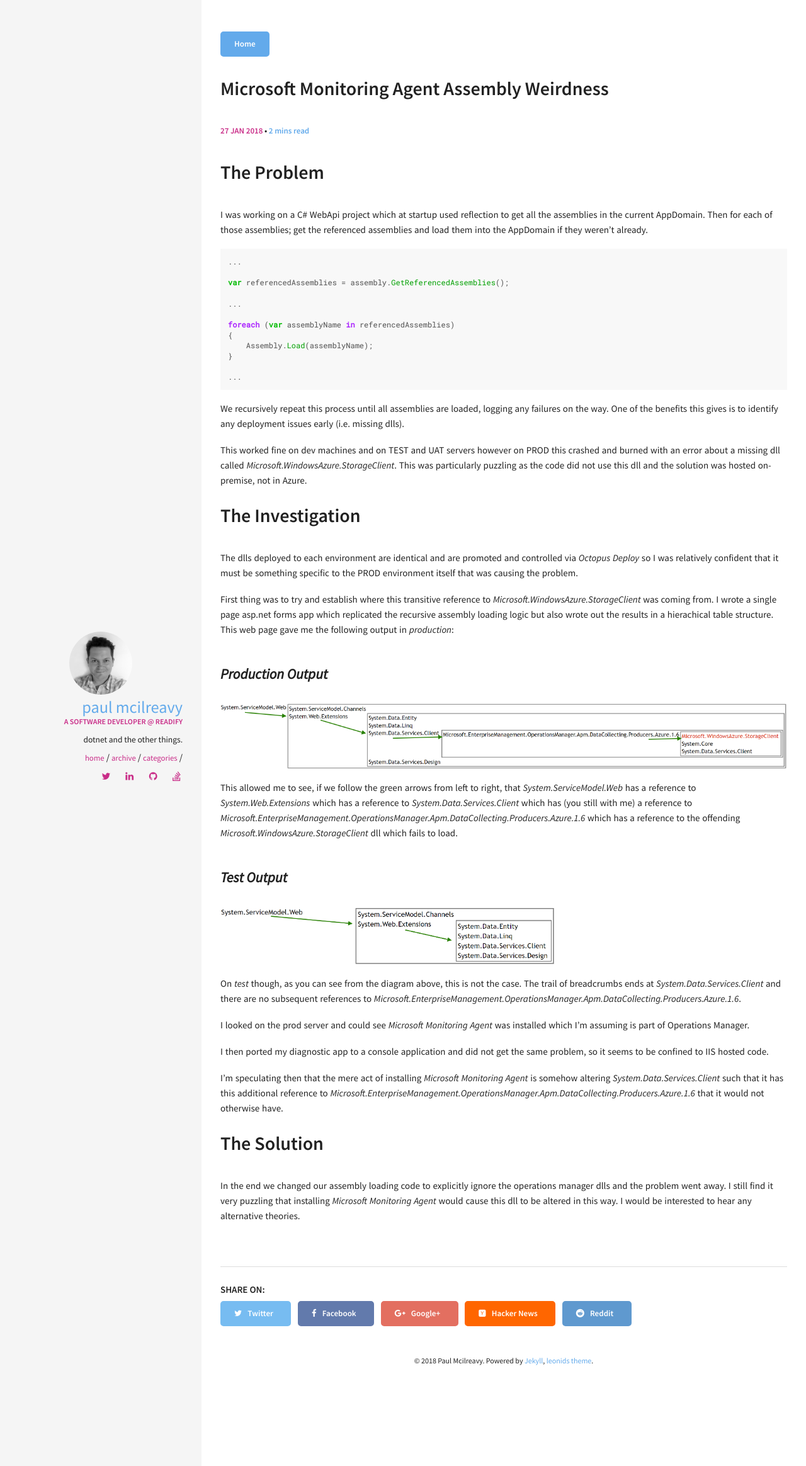
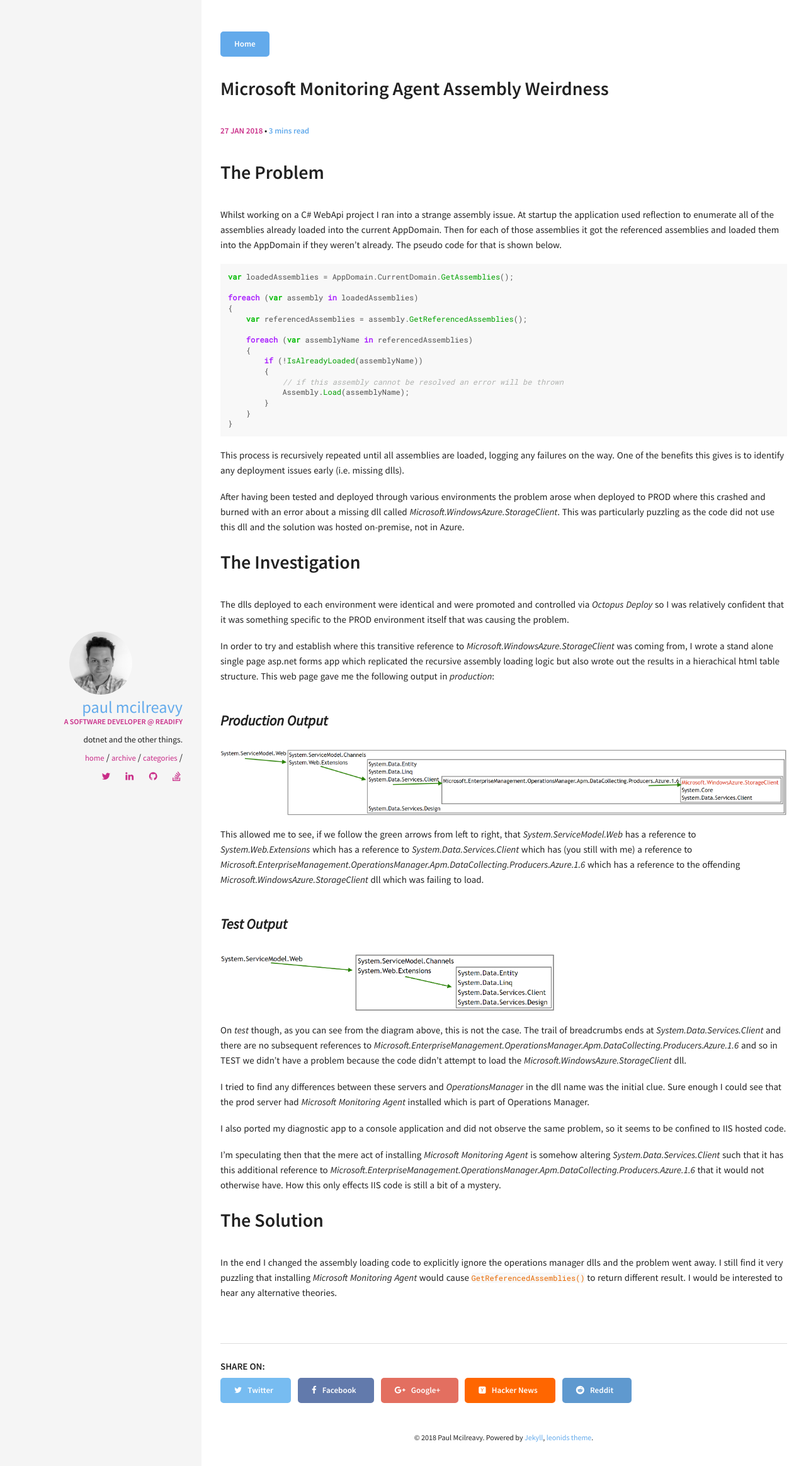
Before and after one commit to pmcilreavy/pmcilreavy.github.io, a Jekyll site: the page built from _posts/2018-01-27-monitoring-agent-weirdness.md, in a window 1280 px wide. Shown: the whole page at 63% size. Built offline with Jekyll 4.4.1, drawn with Linux system fonts in a browser that asks for light colours; comment, search, counter and statistics services are not loaded.

Commit message:
fix some grammar and stuff.

````diff
--- a/_posts/2018-01-27-monitoring-agent-weirdness.md
+++ b/_posts/2018-01-27-monitoring-agent-weirdness.md
@@ -1,7 +1,7 @@
 ---
 layout: post
 title: Microsoft Monitoring Agent Assembly Weirdness
-excerpt: "GetReferencedAssemblies() returning different results if Microsoft Monitoring Agent is installed."
+excerpt: "Calling GetReferencedAssemblies() on an Assembly returns different results if Microsoft Monitoring Agent is installed."
 date: 2018-01-27
 categories: [c#, dotnet, operations manager]
 comments: true
@@ -9,47 +9,50 @@ share: true
 ---
 
 # The Problem
-I was working on a C# WebApi project which at startup used reflection to get all the assemblies in the current AppDomain. Then for each of those assemblies; get the referenced assemblies and load them into the AppDomain if they weren't already.
+Whilst working on a C# WebApi project I ran into a strange assembly issue. At startup the application used reflection to enumerate all of the assemblies already loaded into the current AppDomain. Then for each of those assemblies it got the referenced assemblies and loaded them into the AppDomain if they weren't already. The pseudo code for that is shown below.
 
 ```cs
-...
+var loadedAssemblies = AppDomain.CurrentDomain.GetAssemblies();
 
-var referencedAssemblies = assembly.GetReferencedAssemblies();
+foreach (var assembly in loadedAssemblies)
+{
+    var referencedAssemblies = assembly.GetReferencedAssemblies();
 
-...
-
-foreach (var assemblyName in referencedAssemblies)
-{
-    Assembly.Load(assemblyName);
+    foreach (var assemblyName in referencedAssemblies)
+    {
+        if (!IsAlreadyLoaded(assemblyName))
+        {
+            // if this assembly cannot be resolved an error will be thrown
+            Assembly.Load(assemblyName);
+        }
+    }
 }
-
-...
 ```
 
-We recursively repeat this process until all assemblies are loaded, logging any failures on the way. One of the benefits this gives is to identify any deployment issues early (i.e. missing dlls).
+This process is recursively repeated until all assemblies are loaded, logging any failures on the way. One of the benefits this gives is to identify any deployment issues early (i.e. missing dlls).
 
-This worked fine on dev machines and on TEST and UAT servers however on PROD this crashed and burned with an error about a missing dll called *Microsoft.WindowsAzure.StorageClient*. This was particularly puzzling as the code did not use this dll and the solution was hosted on-premise, not in Azure.
+After having been tested and deployed through various environments the problem arose when deployed to PROD where this crashed and burned with an error about a missing dll called *Microsoft.WindowsAzure.StorageClient*. This was particularly puzzling as the code did not use this dll and the solution was hosted on-premise, not in Azure.
 
 # The Investigation
-The dlls deployed to each environment are identical and are promoted and controlled via *Octopus Deploy* so I was relatively confident that it must be something specific to the PROD environment itself that was causing the problem.
+The dlls deployed to each environment were identical and were promoted and controlled via *Octopus Deploy* so I was relatively confident that it was something specific to the PROD environment itself that was causing the problem.
 
-First thing was to try and establish where this transitive reference to *Microsoft.WindowsAzure.StorageClient* was coming from. I wrote a single page asp.net forms app which replicated the recursive assembly loading logic but also wrote out the results in a hierachical table structure. This web page gave me the following output in *production*:
+In order to try and establish where this transitive reference to *Microsoft.WindowsAzure.StorageClient* was coming from, I wrote a stand alone single page asp.net forms app which replicated the recursive assembly loading logic but also wrote out the results in a hierachical html table structure. This web page gave me the following output in *production*:
 
 ### *Production Output*
 <img src="..\..\img\prod.PNG" alt="Production" title="Production">
 
-This allowed me to see, if we follow the green arrows from left to right, that *System.ServiceModel.Web* has a reference to *System.Web.Extensions* which has a reference to *System.Data.Services.Client* which has (you still with me) a reference to *Microsoft.EnterpriseManagement.OperationsManager.Apm.DataCollecting.Producers.Azure.1.6* which has a reference to the offending *Microsoft.WindowsAzure.StorageClient* dll which fails to load.
+This allowed me to see, if we follow the green arrows from left to right, that *System.ServiceModel.Web* has a reference to *System.Web.Extensions* which has a reference to *System.Data.Services.Client* which has (you still with me) a reference to *Microsoft.EnterpriseManagement.OperationsManager.Apm.DataCollecting.Producers.Azure.1.6* which has a reference to the offending *Microsoft.WindowsAzure.StorageClient* dll which was failing to load.
 
 ### *Test Output*
 <img src="..\..\img\test.PNG" alt="Test" title="Test">
 
-On *test* though, as you can see from the diagram above, this is not the case. The trail of breadcrumbs ends at *System.Data.Services.Client* and there are no subsequent references to *Microsoft.EnterpriseManagement.OperationsManager.Apm.DataCollecting.Producers.Azure.1.6*.
+On *test* though, as you can see from the diagram above, this is not the case. The trail of breadcrumbs ends at *System.Data.Services.Client* and there are no subsequent references to *Microsoft.EnterpriseManagement.OperationsManager.Apm.DataCollecting.Producers.Azure.1.6* and so in TEST we didn't have a problem because the code didn't attempt to load the *Microsoft.WindowsAzure.StorageClient* dll.
 
-I looked on the prod server and could see *Microsoft Monitoring Agent* was installed which I'm assuming is part of Operations Manager.
+I tried to find any differences between these servers and *OperationsManager* in the dll name was the initial clue. Sure enough I could see that the prod server had *Microsoft Monitoring Agent* installed which is part of Operations Manager.
 
-I then ported my diagnostic app to a console application and did not get the same problem, so it seems to be confined to IIS hosted code.
+I also ported my diagnostic app to a console application and did not observe the same problem, so it seems to be confined to IIS hosted code.
 
-I'm speculating then that the mere act of installing *Microsoft Monitoring Agent* is somehow altering *System.Data.Services.Client* such that it has this additional reference to *Microsoft.EnterpriseManagement.OperationsManager.Apm.DataCollecting.Producers.Azure.1.6* that it would not otherwise have.
+I'm speculating then that the mere act of installing *Microsoft Monitoring Agent* is somehow altering *System.Data.Services.Client* such that it has this additional reference to *Microsoft.EnterpriseManagement.OperationsManager.Apm.DataCollecting.Producers.Azure.1.6* that it would not otherwise have. How this only effects IIS code is still a bit of a mystery.
 
 # The Solution
-In the end we changed our assembly loading code to explicitly ignore the operations manager dlls and the problem went away. I still find it very puzzling that installing *Microsoft Monitoring Agent* would cause this dll to be altered in this way. I would be interested to hear any alternative theories.
+In the end I changed the assembly loading code to explicitly ignore the operations manager dlls and the problem went away. I still find it very puzzling that installing *Microsoft Monitoring Agent* would cause `GetReferencedAssemblies()` to return different result. I would be interested to hear any alternative theories.
````
Also changed, not shown: _posts/2018-01-13-skype-command-line-arguments.md (+1 -1 lines).
